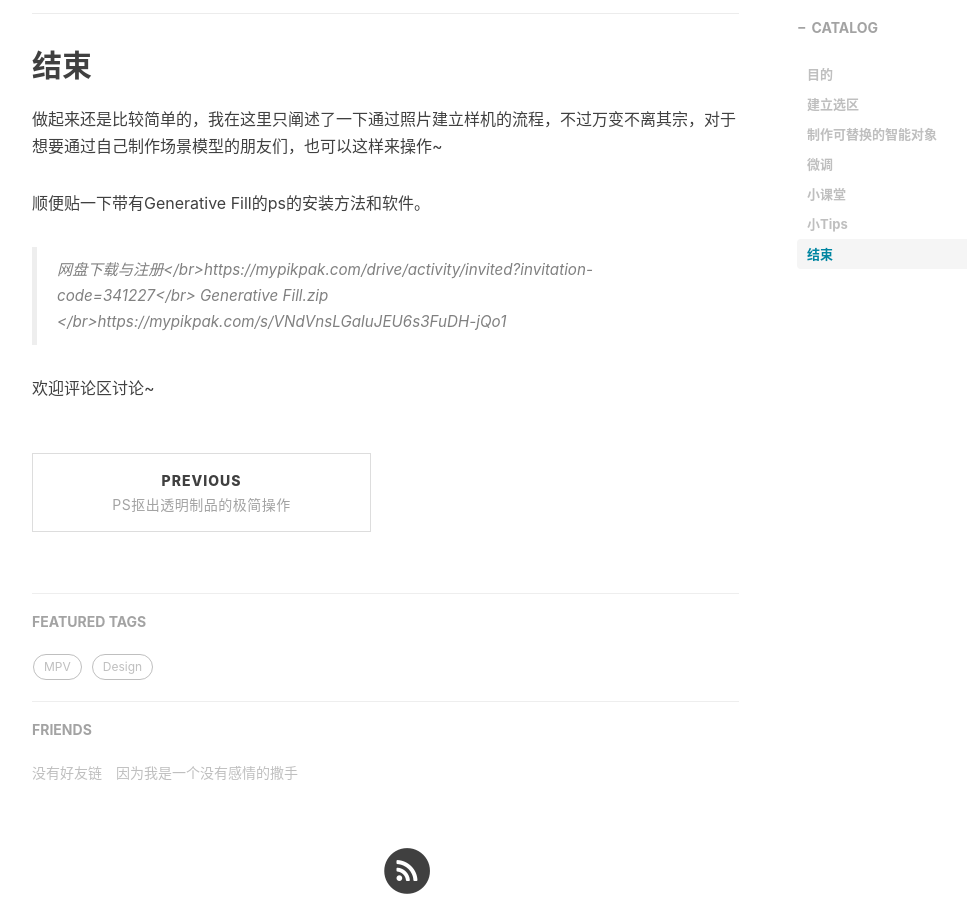
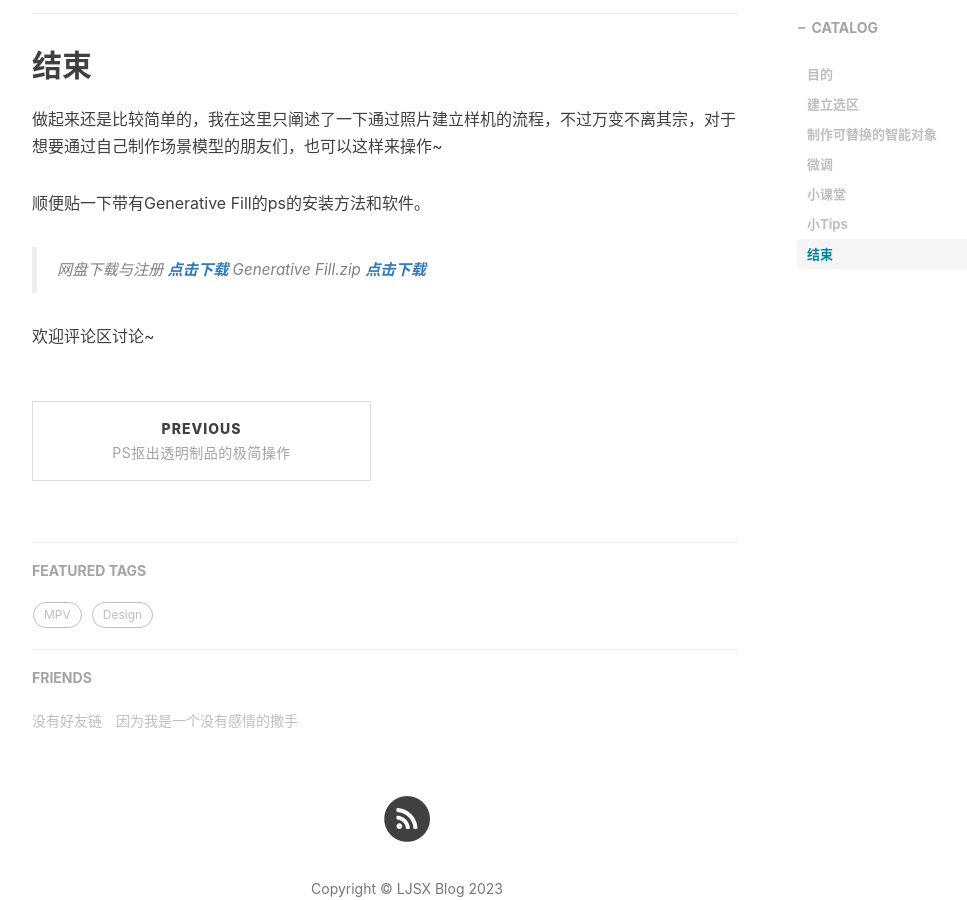
Before and after one commit to wurarara/wurarara.github.io, a Jekyll site: the page built from _posts/2023-09-02-PS样机制作流程.md, in a window 1280 px wide and 900 px high, scrolled down 2689 px. Shown: the whole window, without its empty margins (233-1200 px from the left). Built offline with Jekyll 4.4.1, drawn with Linux system fonts in a browser that asks for light colours; nearby versions of some CDN libraries; comment, search, counter and statistics services are not loaded; grey boxes are pictures that could not be loaded.

Commit message:
Update 2023-09-02-PS样机制作流程.md

```diff
--- a/_posts/2023-09-02-PS样机制作流程.md
+++ b/_posts/2023-09-02-PS样机制作流程.md
@@ -49,7 +49,7 @@
 
 顺便贴一下带有Generative Fill的ps的安装方法和软件。
 
-> 网盘下载与注册</br>https://mypikpak.com/drive/activity/invited?invitation-code=341227</br>
-> Generative Fill.zip </br>https://mypikpak.com/s/VNdVnsLGaluJEU6s3FuDH-jQo1
+> 网盘下载与注册 [**点击下载**](https://mypikpak.com/drive/activity/invited?invitation-code=341227)
+> Generative Fill.zip [**点击下载**](https://mypikpak.com/s/VNdVnsLGaluJEU6s3FuDH-jQo1)
 
 欢迎评论区讨论~
```
